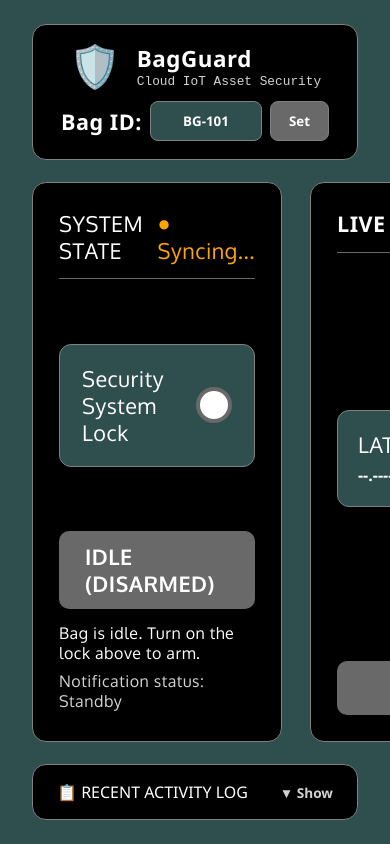
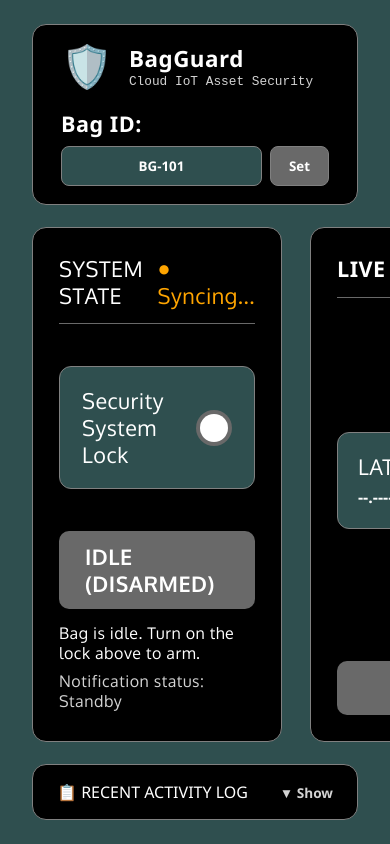
Before and after one commit to Abdur-Rehman-dev-code/Bag_guard-dashboard, a plain HTML site: page index.html in a window 390 px wide. Shown: the top 844 px of the page. Drawn offline with Linux system fonts and the light colour scheme; no server answers; a web font is replaced by a local one.

Commit message:
Update style.css

```diff
--- a/style.css
+++ b/style.css
@@ -356,28 +356,35 @@ input:checked + .slider:before {
 
 /* Mobile Header Fix: Stack Bag ID beneath BagGuard logo on phones */
 @media (max-width: 600px) {
-  header,
-  .top-bar,
-  .navbar {
-    flex-direction: column;
-    align-items: flex-start;
-    gap: 12px;
+  /* Target the top header card that contains both the logo and the Bag ID input */
+  header:has(#bagIdInput),
+  div:has(> div > #bagIdInput),
+  div:has(> #bagIdInput) {
+    flex-wrap: wrap;
+    height: auto !important;
   }
 
-  .bag-selector,
-  .device-control,
-  .header-right {
+  /* Force the Bag ID + input + Set container onto its own full-width row underneath */
+  div:has(> #bagIdInput),
+  label[for="bagIdInput"] {
     width: 100%;
     display: flex;
+    align-items: center;
     justify-content: space-between;
-    align-items: center;
-    flex-wrap: wrap;
     gap: 8px;
+    margin-top: 10px;
+  }
+
+  /* Prevent "Bag ID:" from wrapping onto two lines and let the input box fill the middle */
+  div:has(> #bagIdInput) label,
+  div:has(> #bagIdInput) span {
+    white-space: nowrap;
   }
 
   #bagIdInput {
     flex: 1;
-    min-width: 100px;
+    width: auto;
+    min-width: 90px;
   }
 }
 /* 11. Dual Toggle Controls (Security Lock + Find My Bag Buzzer) */
```
